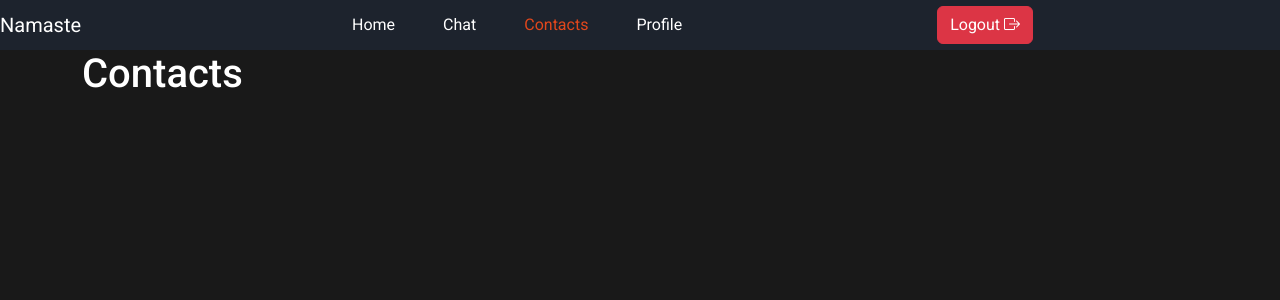
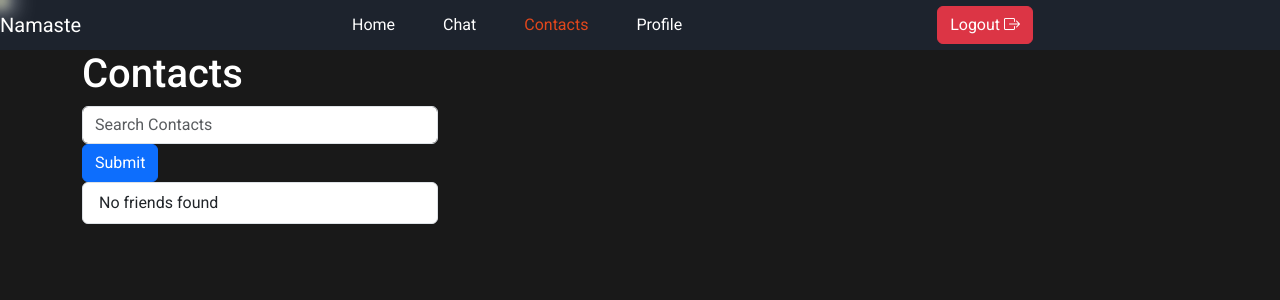
Before and after one commit to Soumen3/-Text_me, a Django app: page /contacts/ in a window 1280 px wide. Shown: the top 300 px of the page. Run offline with Django 5.2, Linux system fonts and the light colour scheme; a user stored in the database is signed in; some libraries are stand-ins or nearby versions.

Commit message:
search contact complete

```diff
--- a/chat/templates/chat/contacts.html
+++ b/chat/templates/chat/contacts.html
@@ -4,5 +4,27 @@
 {% block body %}
 	<div class="container">
 		<h1>Contacts</h1>
+		<div class="row">
+			<div class="col-md-4">
+				<form action="" method="get">
+					<div class="form-group">
+						<input type="text" name="friends" class="form-control" id="contact-input" placeholder="Search Contacts">
+						<button type="submit" class="btn btn-primary">Submit</button>
+					</div>
+				</form>
+			</div>
+		</div>
+		<div class="row">
+			<div class="col-md-4">
+				<ul class="list-group">
+					{% for friend in friends %}
+						<li class="list-group-item">
+							<a href="#">{{ friend.username }}</a>
+						</li>
+					{% empty %}
+						<li class="list-group-item">No friends found</li>
+					{% endfor %}
+				</ul>
+			</div>
 	</div>
 {% endblock body %}
--- a/chat/views.py
+++ b/chat/views.py
@@ -85,7 +85,16 @@ def chat(request):
 
 @login_required(login_url='login')
 def contacts(request):
-    return render(request, 'chat/contacts.html')
+    context = {}
+    if request.method == "GET":
+        if "friends" in request.GET:
+            users= User.objects.filter(username__icontains=request.GET['friends'])
+            user_first_names=User.objects.filter(first_name__icontains=request.GET['friends'])
+            user_last_names=User.objects.filter(last_name__icontains=request.GET['friends'])
+            friends=users.union(user_first_names, user_last_names)
+            context['friends']=friends
+
+    return render(request, 'chat/contacts.html', context)
 
 @login_required(login_url='login')
 def profile(request):
```
